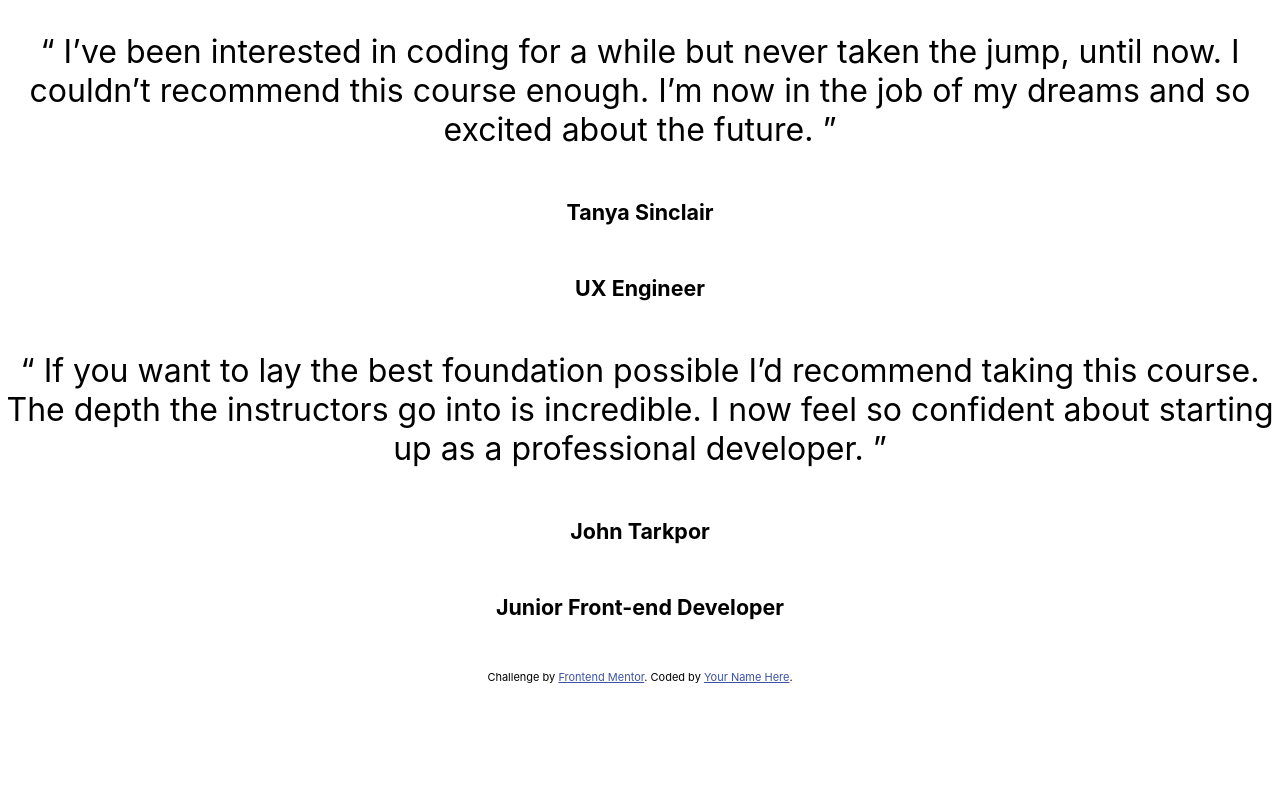
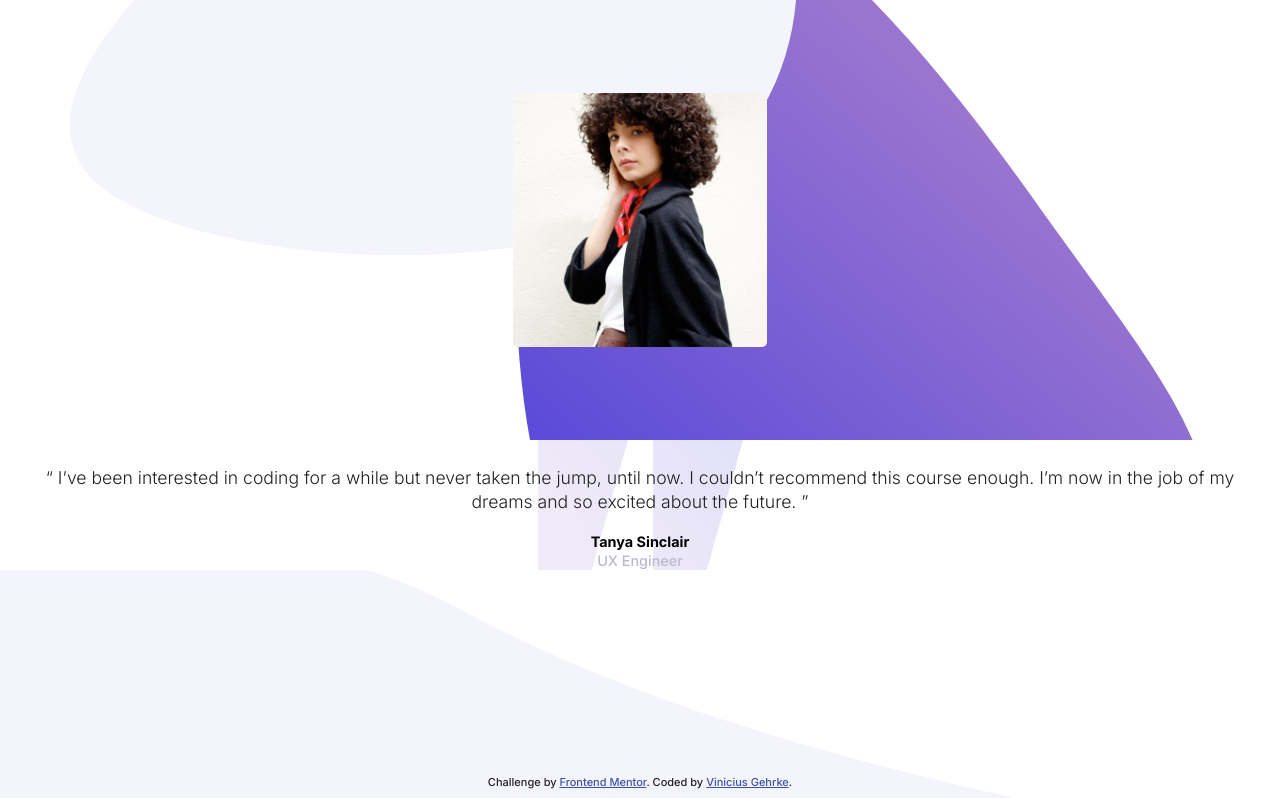
Before and after one commit to ViniciusLagoGehrke/Coding-Bootcamp-Testimonials-Slider, a React (Create React App) app: page / in a window 1280 px wide. Shown: the top 798 px of the page. Built offline with nearby package versions, Linux system fonts and the light colour scheme.

Commit message:
Finished mobile layout

```diff
--- a/src/App.css
+++ b/src/App.css
@@ -1,52 +1,84 @@
 :root{
+  --BGcolor: #ffffff;
   --DarkBlue: hsl(240, 38%, 20%);
   --GrayishBlue: hsl(240, 18%, 77%);
   font-size: 32px;
   font-family: 'Inter', sans-serif;
 }
 
-.App {
+*{
+  box-sizing:border-box;
+}
+
+.body {
   text-align: center;
 }
 
-.App-logo {
-  height: 40vmin;
-  pointer-events: none;
+.card{
+  width: 100vw;
+  height: 100vh;
+  margin: 0 auto;
+
+  background: url(./img/pattern-curve.svg) no-repeat;
+  background-size: 80%;
+  background-position: left bottom;
 }
 
-@media (prefers-reduced-motion: no-preference) {
-  .App-logo {
-    animation: App-logo-spin infinite 20s linear;
-  }
+.hero {
+  display: flex;
+  align-items:center;
+  justify-content:center;
+  height: 55%;
+  width: 100%;
+  background: var(--BGcolor)  url(./img/pattern-bg.svg) no-repeat;
+  background-size: 89%;
+  background-position:center center;
 }
 
-.App-header {
-  background-color: #282c34;
-  min-height: 100vh;
+.img{
+  width: 254px;
+  border-radius: 5px;
+}
+
+.main{
   display: flex;
   flex-direction: column;
-  align-items: center;
-  justify-content: center;
-  font-size: calc(10px + 2vmin);
-  color: white;
+  align-items:center;
+
+  background: var(--BGcolor)  url(./img/pattern-quotes.svg) no-repeat;
+  background-size: 16%;
+  background-position: center top;
 }
 
-.App-link {
-  color: #61dafb;
+.main p {
+  font-size: 0.55rem;
+  font-weight: 300;
+  line-height: 1.38;
+
+  padding: 0.8rem 1rem 0.55rem;
 }
 
-@keyframes App-logo-spin {
-  from {
-    transform: rotate(0deg);
-  }
-  to {
-    transform: rotate(360deg);
-  }
+
+.main h6 {
+  font-size: 0.45rem;
+  font-weight: 500;
+  line-height:0.6rem;
+  color: var(--GrayishBlue)
+}
+
+.main strong{
+  font-weight:700;
+  color:#000000;
 }
 
 .attribution {
   font-size: 11px;
   text-align: center;
+  position:absolute;
+  bottom: 10px;
+  left: 50%;
+  transform: translateX(-50%);
+  line-height: 0.5rem;
 }
 
 .attribution a {
--- a/src/App.js
+++ b/src/App.js
@@ -1,35 +1,41 @@
 import React from 'react';
+import './reset.css';
 import './App.css';
+import tanya from './img/image-tanya.jpg';
+import john from './img/image-john.jpg';
 
 function App() {
   return (
-    <div className="App">
-      <body>
-        <div>
-          <p>
-          “ I’ve been interested in coding for a while but never taken the jump, until now.
-          I couldn’t recommend this course enough. I’m now in the job of my dreams and so
-          excited about the future. ”
-          </p>
-          <div>
+    <>
+      <div className="body">
+        <div className="card">
+          <div className="hero">
+            <img className="img" src={tanya} alt="tanya perfil" />
+          </div>
+          <div className="main">
+            <p>“ I’ve been interested in coding for a while but never taken the jump, until now.
+            I couldn’t recommend this course enough. I’m now in the job of my dreams and so
+            excited about the future. ”</p>
             <h6><strong>Tanya Sinclair</strong></h6>
             <h6>UX Engineer</h6>
           </div>
         </div>
-        <div>
-          <p>“ If you want to lay the best foundation possible I’d recommend taking this course. The depth the instructors go into is incredible. I now feel so confident about starting up as a professional developer. ”
-          </p>
-          <div>
+        <div className="card">
+          <div className="hero">
+            <img className="img" src={john} alt="john perfil" />
+          </div>
+          <div className="main">
+            <p>“ If you want to lay the best foundation possible I’d recommend taking this course. The depth the instructors go into is incredible. I now feel so confident about starting up as a professional developer. ”</p>
             <h6><strong>John Tarkpor</strong></h6>
             <h6>Junior Front-end Developer</h6>
           </div>
         </div>
-        <div class="attribution">
-          Challenge by <a href="https://www.frontendmentor.io?ref=challenge" target="_blank">Frontend Mentor</a>.
-          Coded by <a href="#">Your Name Here</a>.
-        </div>
-      </body>
-    </div>
+      </div>
+      <div className="attribution">
+          Challenge by <a href="https://www.frontendmentor.io?ref=challenge">Frontend Mentor</a>.
+          Coded by <a href="https://github.com/ViniciusLagoGehrke">Vinicius Gehrke</a>.
+      </div>
+    </>
   );
 }
 
--- /dev/null
+++ b/src/reset.css
@@ -0,0 +1,367 @@
+/* http://meyerweb.com/eric/tools/css/reset/
+   v2.0-modified | 20110126
+   License: none (public domain)
+*/
+
+html, body, div, span, applet, object, iframe,
+h1, h2, h3, h4, h5, h6, p, blockquote, pre,
+a, abbr, acronym, address, big, cite, code,
+del, dfn, em, img, ins, kbd, q, s, samp,
+small, strike, strong, sub, sup, tt, var,
+b, u, i, center,
+dl, dt, dd, ol, ul, li,
+fieldset, form, label, legend,
+table, caption, tbody, tfoot, thead, tr, th, td,
+article, aside, canvas, details, embed,
+figure, figcaption, footer, header, hgroup,
+menu, nav, output, ruby, section, summary,
+time, mark, audio, video {
+  margin: 0;
+	padding: 0;
+	border: 0;
+	font-size: 100%;
+	font: inherit;
+	vertical-align: baseline;
+  box-sizing:border-box;
+}
+
+/* make sure to set some focus styles for accessibility */
+:focus {
+    outline: 0;
+}
+
+/* HTML5 display-role reset for older browsers */
+article, aside, details, figcaption, figure,
+footer, header, hgroup, img, menu, nav, section {
+	display: block;
+}
+
+body {
+	line-height: 1;
+}
+
+ol, ul {
+	list-style: none;
+}
+
+blockquote, q {
+	quotes: none;
+}
+
+blockquote:before, blockquote:after,
+q:before, q:after {
+	content: '';
+	content: none;
+}
+
+table {
+	border-collapse: collapse;
+	border-spacing: 0;
+}
+
+input[type=search]::-webkit-search-cancel-button,
+input[type=search]::-webkit-search-decoration,
+input[type=search]::-webkit-search-results-button,
+input[type=search]::-webkit-search-results-decoration {
+    -webkit-appearance: none;
+    -moz-appearance: none;
+}
+
+input[type=search] {
+    -webkit-appearance: none;
+    -moz-appearance: none;
+    -webkit-box-sizing: content-box;
+    -moz-box-sizing: content-box;
+    box-sizing: content-box;
+}
+
+textarea {
+    overflow: auto;
+    vertical-align: top;
+    resize: vertical;
+}
+
+/**
+ * Correct `inline-block` display not defined in IE 6/7/8/9 and Firefox 3.
+ */
+
+audio,
+canvas,
+video {
+    display: inline-block;
+    *display: inline;
+    *zoom: 1;
+    max-width: 100%;
+}
+
+/**
+ * Prevent modern browsers from displaying `audio` without controls.
+ * Remove excess height in iOS 5 devices.
+ */
+
+audio:not([controls]) {
+    display: none;
+    height: 0;
+}
+
+/**
+ * Address styling not present in IE 7/8/9, Firefox 3, and Safari 4.
+ * Known issue: no IE 6 support.
+ */
+
+[hidden] {
+    display: none;
+}
+
+/**
+ * 1. Correct text resizing oddly in IE 6/7 when body `font-size` is set using
+ *    `em` units.
+ * 2. Prevent iOS text size adjust after orientation change, without disabling
+ *    user zoom.
+ */
+
+html {
+    font-size: 100%; /* 1 */
+    -webkit-text-size-adjust: 100%; /* 2 */
+    -ms-text-size-adjust: 100%; /* 2 */
+}
+
+/**
+ * Address `outline` inconsistency between Chrome and other browsers.
+ */
+
+a:focus {
+    outline: thin dotted;
+}
+
+/**
+ * Improve readability when focused and also mouse hovered in all browsers.
+ */
+
+a:active,
+a:hover {
+    outline: 0;
+}
+
+/**
+ * 1. Remove border when inside `a` element in IE 6/7/8/9 and Firefox 3.
+ * 2. Improve image quality when scaled in IE 7.
+ */
+
+img {
+    border: 0; /* 1 */
+    -ms-interpolation-mode: bicubic; /* 2 */
+}
+
+/**
+ * Address margin not present in IE 6/7/8/9, Safari 5, and Opera 11.
+ */
+
+figure {
+    margin: 0;
+}
+
+/**
+ * Correct margin displayed oddly in IE 6/7.
+ */
+
+form {
+    margin: 0;
+}
+
+/**
+ * Define consistent border, margin, and padding.
+ */
+
+fieldset {
+    border: 1px solid #c0c0c0;
+    margin: 0 2px;
+    padding: 0.35em 0.625em 0.75em;
+}
+
+/**
+ * 1. Correct color not being inherited in IE 6/7/8/9.
+ * 2. Correct text not wrapping in Firefox 3.
+ * 3. Correct alignment displayed oddly in IE 6/7.
+ */
+
+legend {
+    border: 0; /* 1 */
+    padding: 0;
+    white-space: normal; /* 2 */
+    *margin-left: -7px; /* 3 */
+}
+
+/**
+ * 1. Correct font size not being inherited in all browsers.
+ * 2. Address margins set differently in IE 6/7, Firefox 3+, Safari 5,
+ *    and Chrome.
+ * 3. Improve appearance and consistency in all browsers.
+ */
+
+button,
+input,
+select,
+textarea {
+    font-size: 100%; /* 1 */
+    margin: 0; /* 2 */
+    vertical-align: baseline; /* 3 */
+    *vertical-align: middle; /* 3 */
+}
+
+/**
+ * Address Firefox 3+ setting `line-height` on `input` using `!important` in
+ * the UA stylesheet.
+ */
+
+button,
+input {
+    line-height: normal;
+}
+
+/**
+ * Address inconsistent `text-transform` inheritance for `button` and `select`.
+ * All other form control elements do not inherit `text-transform` values.
+ * Correct `button` style inheritance in Chrome, Safari 5+, and IE 6+.
+ * Correct `select` style inheritance in Firefox 4+ and Opera.
+ */
+
+button,
+select {
+    text-transform: none;
+}
+
+/**
+ * 1. Avoid the WebKit bug in Android 4.0.* where (2) destroys native `audio`
+ *    and `video` controls.
+ * 2. Correct inability to style clickable `input` types in iOS.
+ * 3. Improve usability and consistency of cursor style between image-type
+ *    `input` and others.
+ * 4. Remove inner spacing in IE 7 without affecting normal text inputs.
+ *    Known issue: inner spacing remains in IE 6.
+ */
+
+button,
+html input[type="button"], /* 1 */
+input[type="reset"],
+input[type="submit"] {
+    -webkit-appearance: button; /* 2 */
+    cursor: pointer; /* 3 */
+    *overflow: visible;  /* 4 */
+}
+
+/**
+ * Re-set default cursor for disabled elements.
+ */
+
+button[disabled],
+html input[disabled] {
+    cursor: default;
+}
+
+/**
+ * 1. Address box sizing set to content-box in IE 8/9.
+ * 2. Remove excess padding in IE 8/9.
+ * 3. Remove excess padding in IE 7.
+ *    Known issue: excess padding remains in IE 6.
+ */
+
+input[type="checkbox"],
+input[type="radio"] {
+    box-sizing: border-box; /* 1 */
+    padding: 0; /* 2 */
+    *height: 13px; /* 3 */
+    *width: 13px; /* 3 */
+}
+
+/**
+ * 1. Address `appearance` set to `searchfield` in Safari 5 and Chrome.
+ * 2. Address `box-sizing` set to `border-box` in Safari 5 and Chrome
+ *    (include `-moz` to future-proof).
+ */
+
+input[type="search"] {
+    -webkit-appearance: textfield; /* 1 */
+    -moz-box-sizing: content-box;
+    -webkit-box-sizing: content-box; /* 2 */
+    box-sizing: content-box;
+}
+
+/**
+ * Remove inner padding and search cancel button in Safari 5 and Chrome
+ * on OS X.
+ */
+
+input[type="search"]::-webkit-search-cancel-button,
+input[type="search"]::-webkit-search-decoration {
+    -webkit-appearance: none;
+}
+
+/**
+ * Remove inner padding and border in Firefox 3+.
+ */
+
+button::-moz-focus-inner,
+input::-moz-focus-inner {
+    border: 0;
+    padding: 0;
+}
+
+/**
+ * 1. Remove default vertical scrollbar in IE 6/7/8/9.
+ * 2. Improve readability and alignment in all browsers.
+ */
+
+textarea {
+    overflow: auto; /* 1 */
+    vertical-align: top; /* 2 */
+}
+
+/**
+ * Remove most spacing between table cells.
+ */
+
+table {
+    border-collapse: collapse;
+    border-spacing: 0;
+}
+
+html,
+button,
+input,
+select,
+textarea {
+    color: #222;
+}
+
+
+::-moz-selection {
+    background: #b3d4fc;
+    text-shadow: none;
+}
+
+::selection {
+    background: #b3d4fc;
+    text-shadow: none;
+}
+
+img {
+    vertical-align: middle;
+}
+
+fieldset {
+    border: 0;
+    margin: 0;
+    padding: 0;
+}
+
+textarea {
+    resize: vertical;
+}
+
+.chromeframe {
+    margin: 0.2em 0;
+    background: #ccc;
+    color: #000;
+    padding: 0.2em 0;
+}
```
Also changed, not shown: src/cards/card1.js (added), src/cards/card2.js (added).
